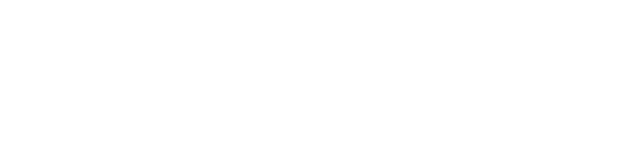
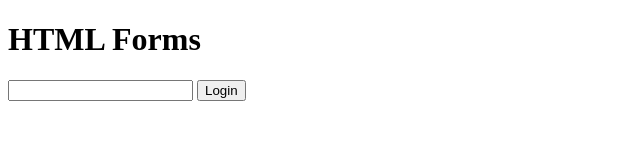
Before and after one commit to Vinura-Prabath/Internet-Technology-Day05, a plain HTML site: page index.html in a window 1280 px wide. Shown: the whole page, without its empty margins (0-640 px from the left). Drawn offline with Linux system fonts and the light colour scheme.

Commit message:
Add HTML structure for forms with input fields

```diff
--- a/index.html
+++ b/index.html
@@ -6,6 +6,8 @@
     <title>HTML Forms</title>
 </head>
 <body>
-
+    <h1>HTML Forms</h1>
+    <input type="text">
+    <input type="button" value="Login">
 </body>
 </html>
```
